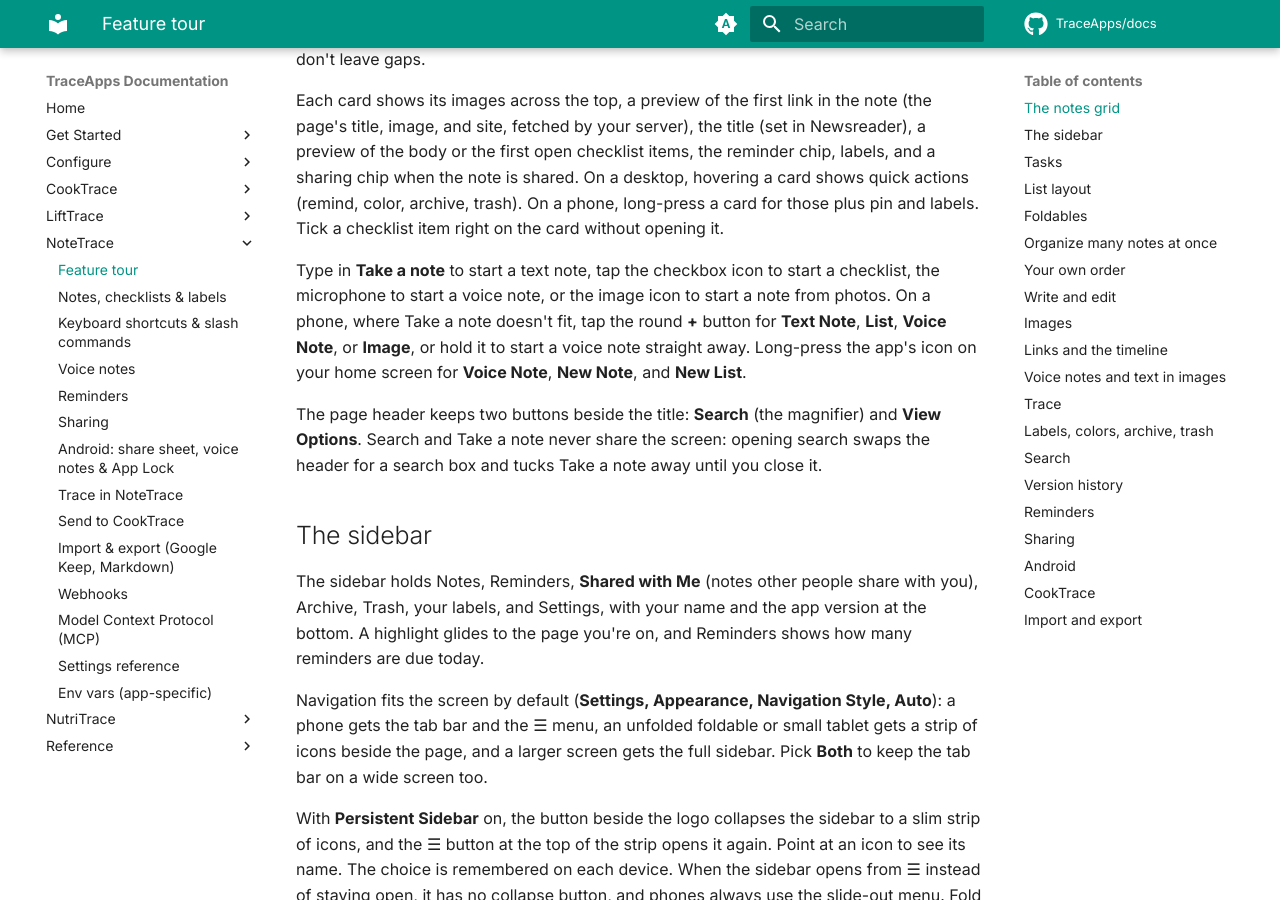
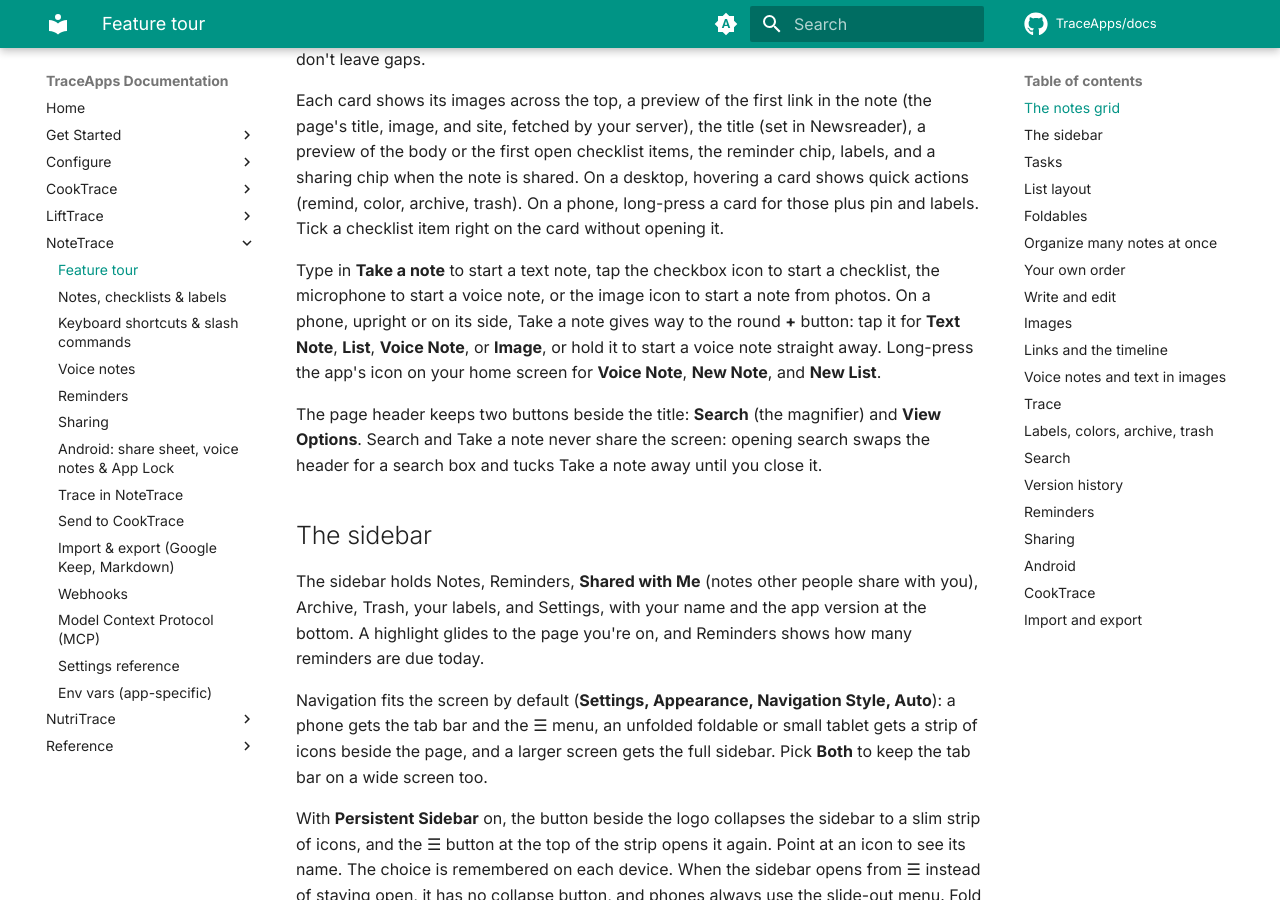
Before and after one commit to TraceApps/docs, an MkDocs documentation site: the page built from docs/notetrace/features.md, in a window 1280 px wide and 900 px high, scrolled down 780 px. Built offline with MkDocs 1.6.1 and Material for MkDocs 9.7.7, drawn with Linux system fonts in a browser that asks for light colours; comment, search, counter and statistics services are not loaded.

Commit message:
NoteTrace: + button in phone landscape

```diff
--- a/docs/notetrace/features.md
+++ b/docs/notetrace/features.md
@@ -10,7 +10,7 @@ Notes open to a card grid. Pinned notes sit in their own section at the top; eve
 
 Each card shows its images across the top, a preview of the first link in the note (the page's title, image, and site, fetched by your server), the title (set in Newsreader), a preview of the body or the first open checklist items, the reminder chip, labels, and a sharing chip when the note is shared. On a desktop, hovering a card shows quick actions (remind, color, archive, trash). On a phone, long-press a card for those plus pin and labels. Tick a checklist item right on the card without opening it.
 
-Type in **Take a note** to start a text note, tap the checkbox icon to start a checklist, the microphone to start a voice note, or the image icon to start a note from photos. On a phone, where Take a note doesn't fit, tap the round **+** button for **Text Note**, **List**, **Voice Note**, or **Image**, or hold it to start a voice note straight away. Long-press the app's icon on your home screen for **Voice Note**, **New Note**, and **New List**.
+Type in **Take a note** to start a text note, tap the checkbox icon to start a checklist, the microphone to start a voice note, or the image icon to start a note from photos. On a phone, upright or on its side, Take a note gives way to the round **+** button: tap it for **Text Note**, **List**, **Voice Note**, or **Image**, or hold it to start a voice note straight away. Long-press the app's icon on your home screen for **Voice Note**, **New Note**, and **New List**.
 
 The page header keeps two buttons beside the title: **Search** (the magnifier) and **View Options**. Search and Take a note never share the screen: opening search swaps the header for a search box and tucks Take a note away until you close it.
 
```
